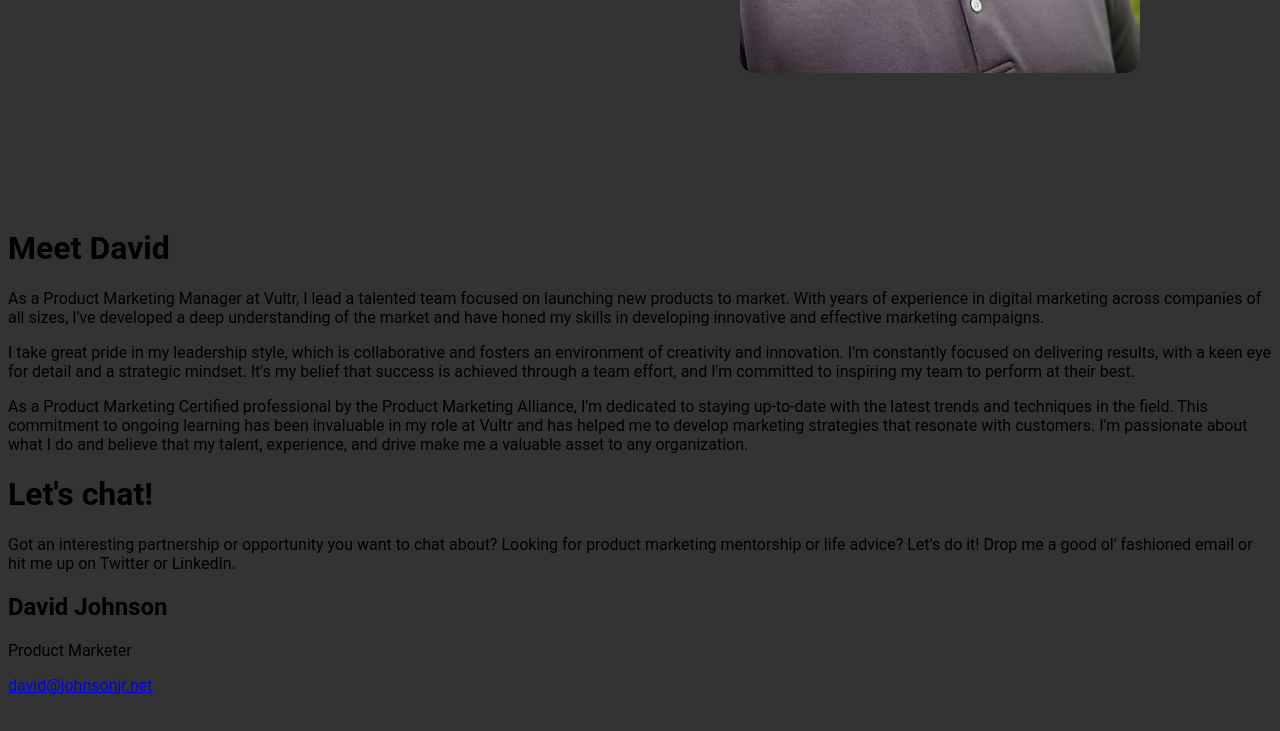
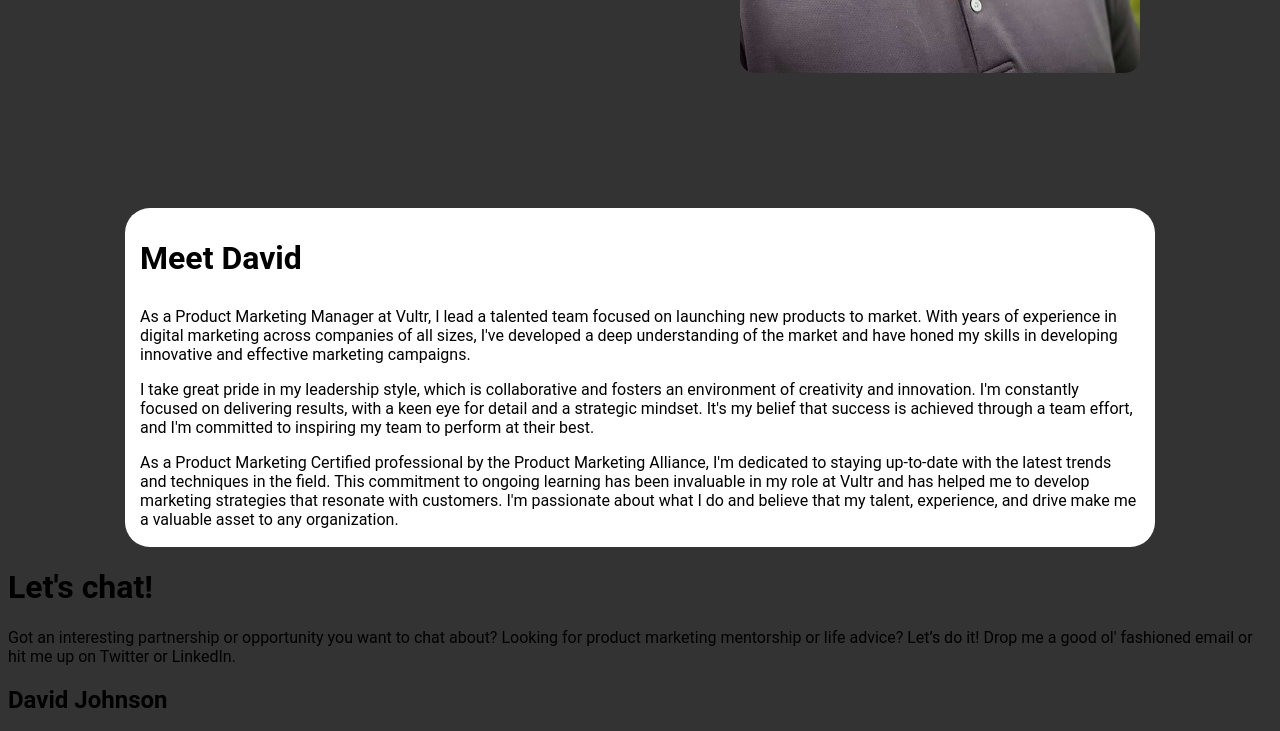
Before and after one commit to davidjohnsonjr/personal-page, a plain HTML site: page index.html in a window 1280 px wide. Shown: the part 600-1331 px from the top of the page. Drawn offline with Linux system fonts and the light colour scheme.

Commit message:
Formatted about section
Used CSS flexbox to start the basic formatting for the about section.

```diff
--- a/index.html
+++ b/index.html
@@ -21,7 +21,7 @@
 
 
         <!-- about section-->
-        <div>
+        <div class="aboutContainer">
             <h1>Meet David</h1>
             <p>As a Product Marketing Manager at Vultr, I lead a talented team focused on launching new products to market. With years of experience in digital marketing across companies of all sizes, I've developed a deep understanding of the market and have honed my skills in developing innovative and effective marketing campaigns.</p>
             <p>I take great pride in my leadership style, which is collaborative and fosters an environment of creativity and innovation. I'm constantly focused on delivering results, with a keen eye for detail and a strategic mindset. It's my belief that success is achieved through a team effort, and I'm committed to inspiring my team to perform at their best.</p>
--- a/style.css
+++ b/style.css
@@ -36,3 +36,21 @@ body {
     width: 50%;
     margin: auto;
 }
+
+.aboutContainer {
+    display: flex;
+    justify-content: center;
+    align-items: left;
+    width: 100%;
+    max-width: 1000px;
+    margin: 0 auto;
+    flex-direction: column;
+    background-color: white;
+    padding: 10px 15px;
+    border-radius: 25px;
+}
+
+.aboutContainer > p {
+    margin-top: .5em;
+    margin-bottom: .5em;
+}
```
